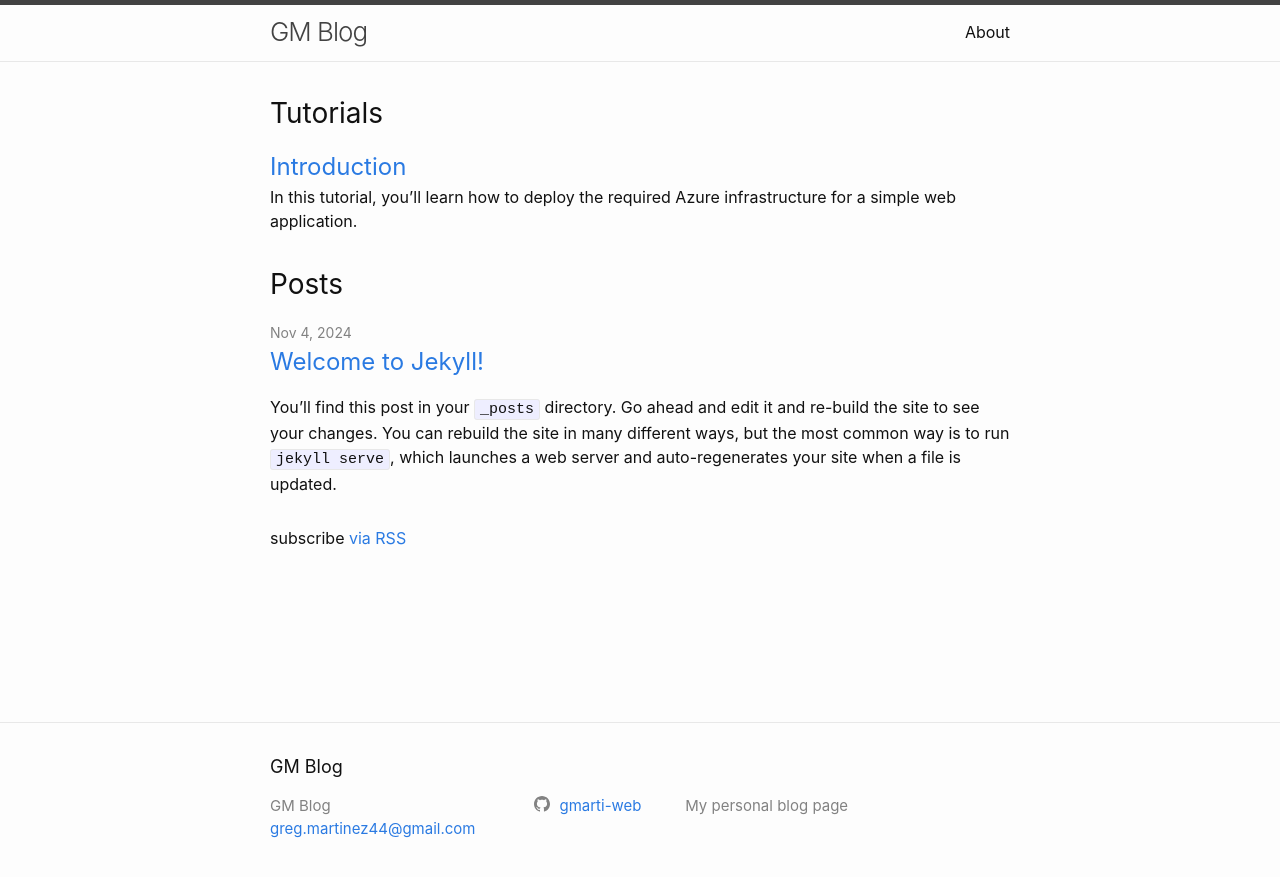
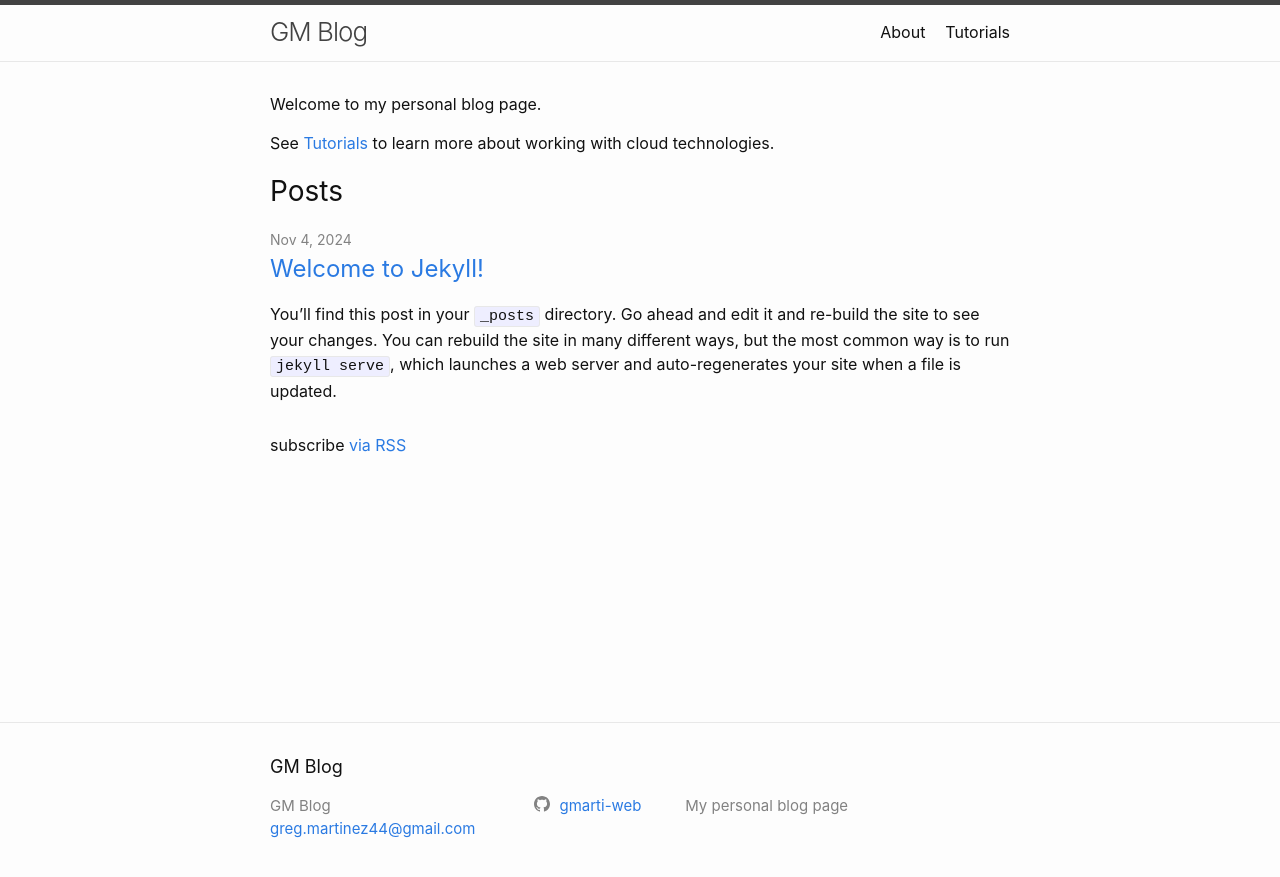
Before and after one commit to gmarti-web/gmarti-web.github.io, a Jekyll site: the page built from index.md, in a window 1280 px wide. Shown: the top 877 px of the page. Built offline with Jekyll 4.4.1, drawn with Linux system fonts in a browser that asks for light colours.

Commit message:
updated layout

```diff
--- a/_config.yml
+++ b/_config.yml
@@ -24,8 +24,6 @@ exclude:
 
 collections:
   tutorials:
-    order:
-      - introduction.md
     output: true
 
 show_excerpts: true
--- a/_layouts/home.html
+++ b/_layouts/home.html
@@ -8,22 +8,6 @@ layout: default
   {%- endif -%}
 
   {{ content }}
-
-  {%- if site.tutorials.size > 0 -%}
-    <h2 class="post-list-heading">{{ page.list_title | default: "Tutorials" }}</h2>
-    <ul class="post-list">
-      {%- for tutorial in site.tutorials -%}
-      <li>
-        <a class="post-link" href="{{ tutorial.url | relative_url }}">
-          {{ tutorial.title | escape }}
-        </a>
-        {%- if site.show_excerpts -%}
-          {{ tutorial.excerpt }}
-        {%- endif -%}
-      </li>
-      {%- endfor -%}
-    </ul>
-  {%- endif -%}
 
   {%- if site.posts.size > 0 -%}
     <h2 class="post-list-heading">{{ page.list_title | default: "Posts" }}</h2>
--- /dev/null
+++ b/_layouts/tutorials.html
@@ -0,0 +1,3 @@
+---
+layout: default
+---
--- a/index.md
+++ b/index.md
@@ -4,3 +4,7 @@
 
 layout: home
 ---
+
+Welcome to my personal blog page.
+
+See [Tutorials]({%- link tutorials.html -%}) to learn more about working with cloud technologies.
```
Also changed, not shown: _tutorials/ptw310/index.md (renamed from _tutorials/introduction.md, +4 -2 lines), _tutorials/ptw310/install-az.html (added, +7 -0 lines), tutorials.html (added, +29 -0 lines), .markdownlint.yml.
